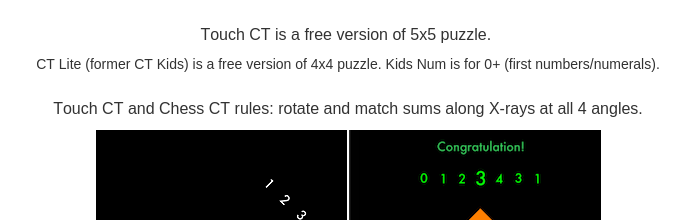
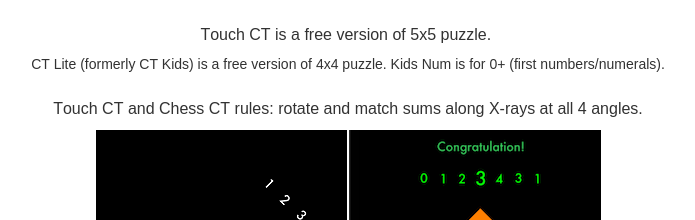
Before and after one commit to poshprogramming/poshprogramming.github.io, a plain HTML site: page index.html in a window 1280 px wide. Shown: the part 191-411 px from the top of the page, 292-987 px from the left. Drawn offline with Linux system fonts and the light colour scheme.

Commit message:
formerly

```diff
--- a/index.html
+++ b/index.html
@@ -23,7 +23,7 @@
 <p class="p2"><span class="s2">More games and puzzles: <a id="contacts" href="http://www.poshprogramming.com/games">poshprogramming.com/games</a></span></p>
 <p class="p4"><span class="s2"></span><br></p>
 <p class="p2"><span class="s2">Touch CT is a free version of 5x5 puzzle.<span class="Apple-converted-space"> </span></span></p>
-<p class="p3"><span class="s2">CT Lite (former CT Kids) is a free version of 4x4 puzzle. Kids Num is for 0+ (first numbers/numerals).<span class="Apple-converted-space"></span></span></p>
+<p class="p3"><span class="s2">CT Lite (formerly CT Kids) is a free version of 4x4 puzzle. Kids Num is for 0+ (first numbers/numerals).<span class="Apple-converted-space"></span></span></p>
 <p class="p4"><span class="s2"></span><br></p>
 <p class="p2"><span class="s2">Touch CT and Chess CT rules: rotate and match sums along X-rays at all 4 angles.</span></p>
 <p class="p3"><span class="s2"><img src="images\ChessCTouch.png" alt="ChessCT and TouchCT" ></span></p>
```
